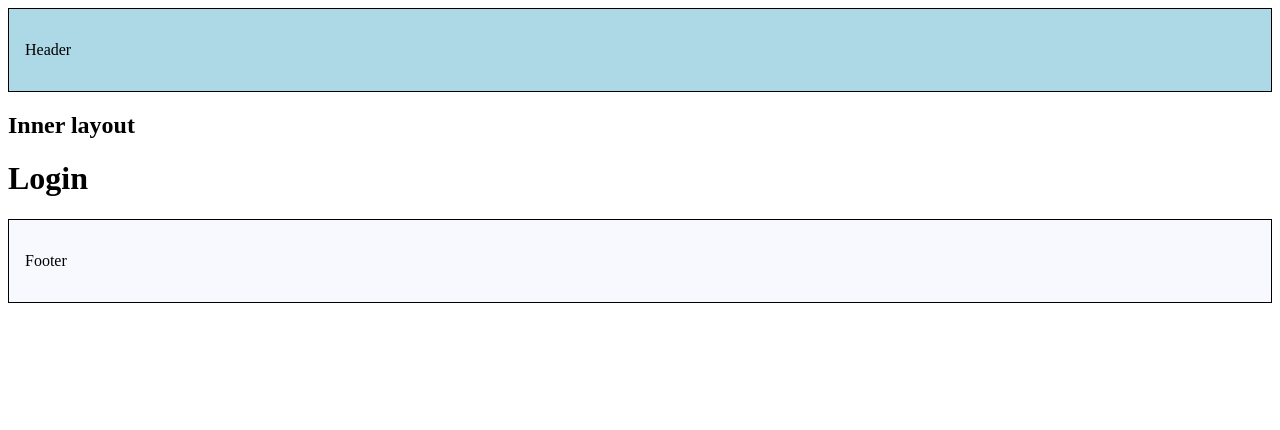
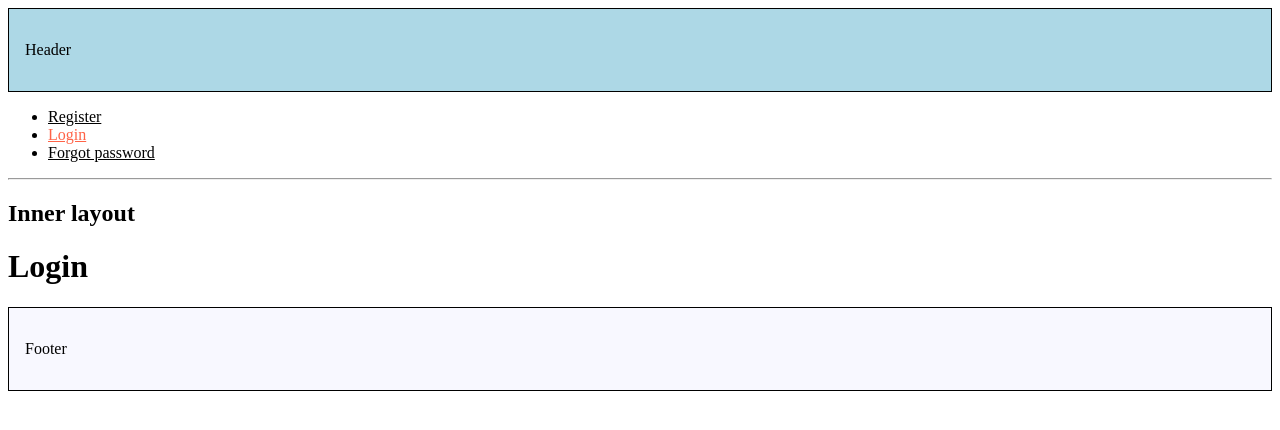
Before and after one commit to kembek/nextjs-education-codesandbox, a Next.js app: page /login in a window 1280 px wide. Shown: the top 430 px of the page. Built offline with nearby package versions, Linux system fonts and the light colour scheme.

Commit message:
adding active link

```diff
--- /dev/null
+++ b/src/app/(auth)/layout.tsx
@@ -0,0 +1,51 @@
+"use client";
+import Link from "next/link";
+import { usePathname } from "next/navigation";
+
+const authLinks = [
+  {
+    name: "Register",
+    href: "/register",
+  },
+  {
+    name: "Login",
+    href: "/login",
+  },
+  {
+    name: "Forgot password",
+    href: "/forgot-password",
+  },
+];
+
+export default function AuthLayout({
+  children,
+}: {
+  children: React.ReactNode;
+}) {
+  const pathname = usePathname();
+
+  return (
+    <>
+      <nav>
+        <ul>
+          {authLinks.map((link) => {
+            const isActive = pathname.startsWith(link.href);
+
+            return (
+              <li key={link.name}>
+                <Link
+                  href={link.href}
+                  style={{ color: isActive ? "tomato" : "black" }}
+                >
+                  {link.name}
+                </Link>
+              </li>
+            );
+          })}
+        </ul>
+      </nav>
+      <hr />
+      {children}
+    </>
+  );
+}
```
